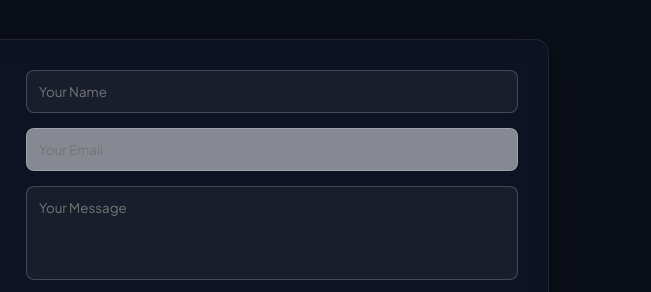
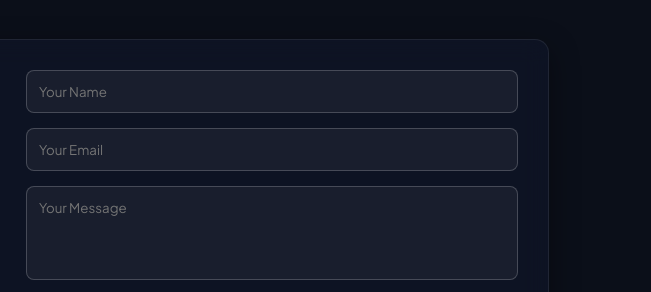
Before and after one commit to sowmyakuchipudi/my-portfolio, a plain HTML site: page index.html in a window 1280 px wide. Shown: the part 4153-4445 px from the top of the page, 629-1280 px from the left. Drawn offline with Linux system fonts and the light colour scheme.

Commit message:
Modify email input field attributes and style
Updated email input field to include a name attribute and changed background style.

```diff
--- a/index.html
+++ b/index.html
@@ -236,7 +236,7 @@
                 <!-- Right Side Form -->
                 <div style="display: flex; flex-direction: column; gap: 15px;">
                     <input type="text" placeholder="Your Name" style="width: 100%; padding: 12px; background: rgba(255,255,255,0.05); border: 1px solid rgba(255,255,255,0.2); border-radius: 8px; color: #fff;">
-                    <input type="email" placeholder="Your Email" style="width: 100%; padding: 12px; background: rgba(255,255,255,0.5); border: 1px solid rgba(255,255,255,0.2); border-radius: 8px; color: #fff;">
+                    <input type="email" name="email" placeholder="Your Email" style="width: 100%; padding: 12px; background: rgba(255,255,255,0.05) !important; border: 1px solid rgba(255,255,255,0.2); border-radius: 8px; color: #fff;">
                     <textarea placeholder="Your Message" rows="4" style="width: 100%; padding: 12px; background: rgba(255,255,255,0.05); border: 1px solid rgba(255,255,255,0.2); border-radius: 8px; color: #fff; resize: none;"></textarea>
                     <button class="btn-github" style="background: #00d2ff; color: #000; font-weight: bold; border: none; cursor: pointer; padding: 12px; border-radius: 8px;">Send Message</button>
                 </div>
```
